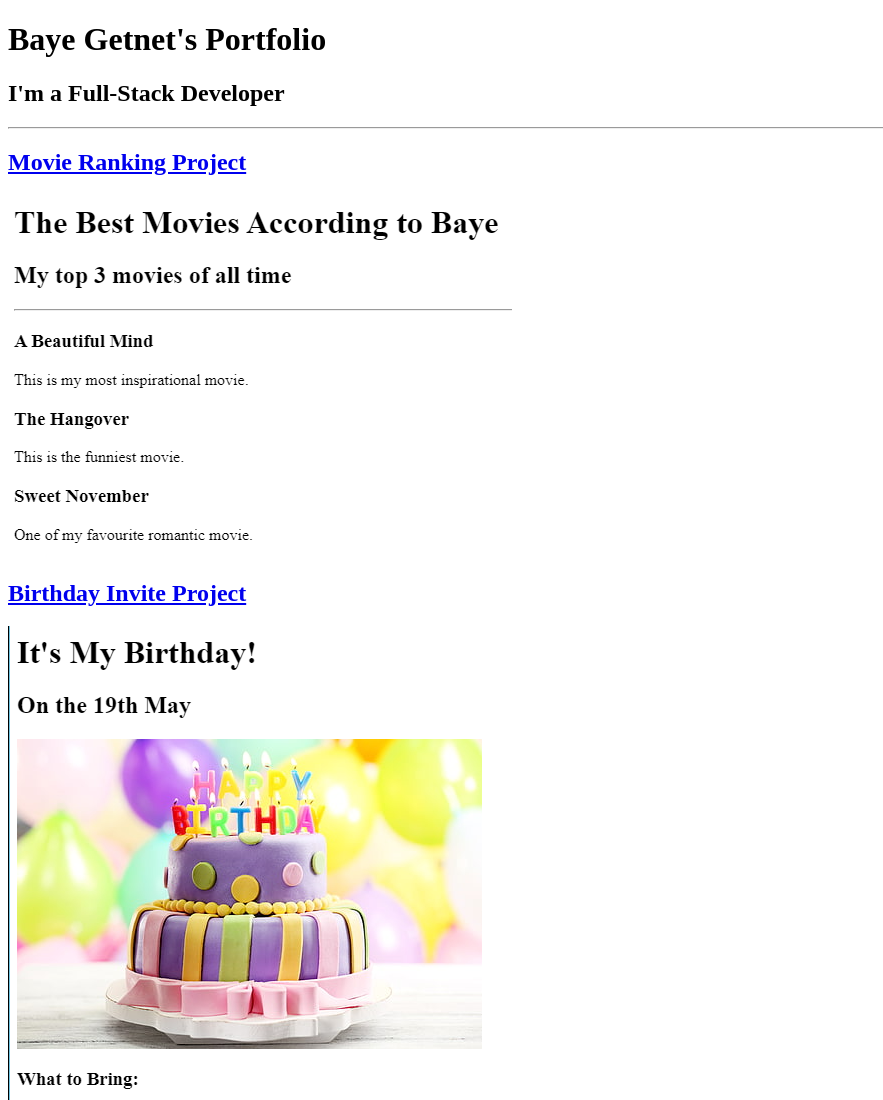
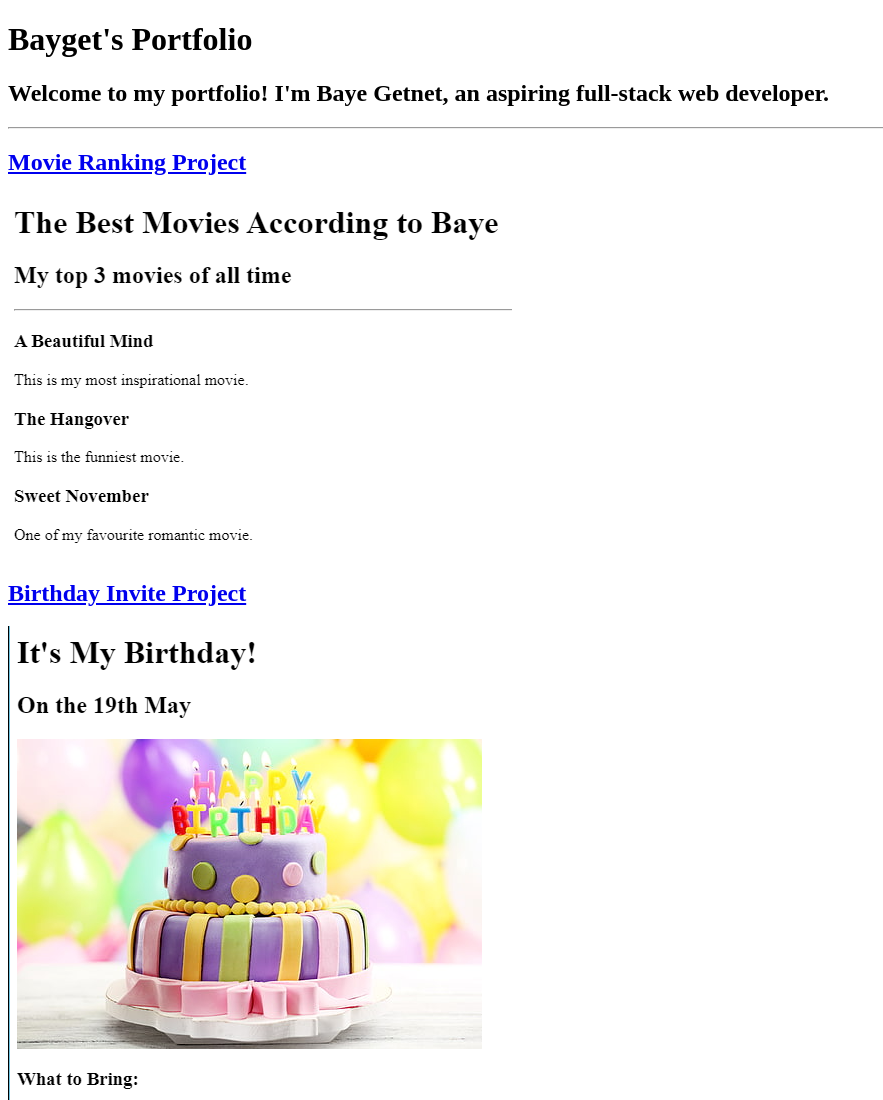
Before and after one commit to Bayget/html-portfolio, a plain HTML site: page index.html in a window 1280 px wide. Shown: the top 1100 px of the page, without its empty margins (0-883 px from the left). Drawn offline with Linux system fonts and the light colour scheme.

Commit message:
Update index.html

```diff
--- a/index.html
+++ b/index.html
@@ -6,8 +6,8 @@
     <title>My Portfolio</title>
 </head>
 <body>
-    <h1>Baye Getnet's Portfolio</h1>
-    <h2>I'm a Full-Stack Developer</h2>
+    <h1>Bayget's Portfolio</h1>
+    <h2>Welcome to my portfolio! I'm Baye Getnet, an aspiring full-stack web developer.</h2>
     <hr/>
     <h2>
         <a href="./public/movie-ranking.html">Movie Ranking Project</a>
```
